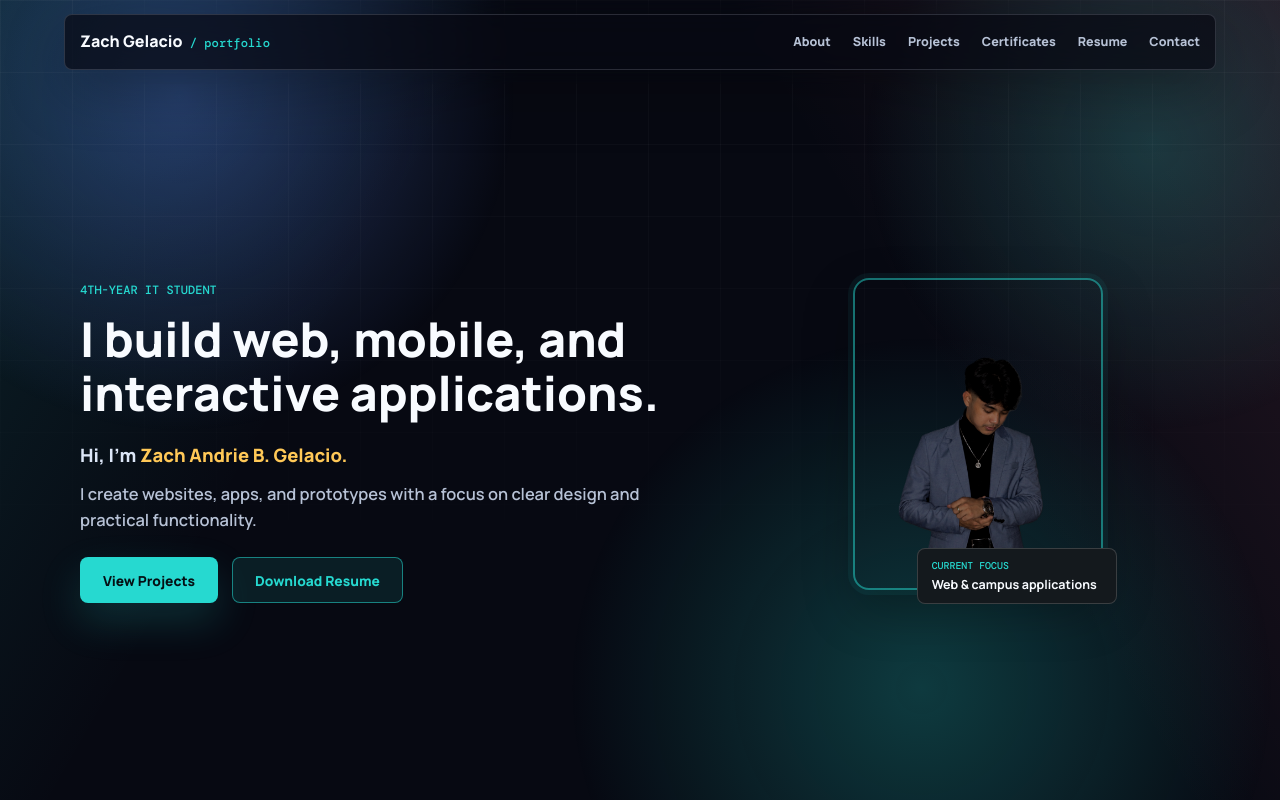
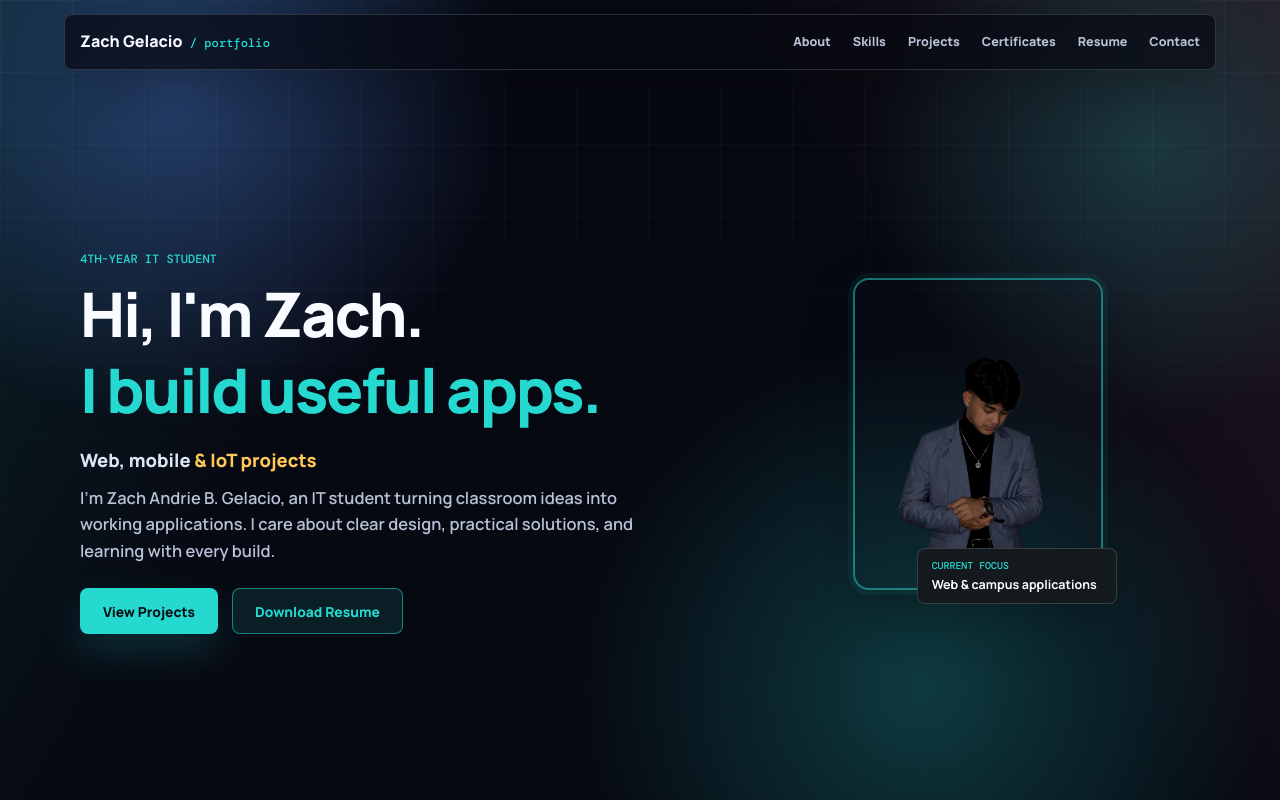
Before and after one commit to nubie69/Portfolio, a website: page index.html in a window 1280 px wide. Shown: the top 800 px of the page. Drawn offline with nearby package versions, Linux system fonts and the light colour scheme.

Commit message:
Edit introduction section

```diff
--- a/index.html
+++ b/index.html
@@ -27,9 +27,9 @@
     <section class="hero section-shell" aria-label="Introduction">
       <div class="hero-copy-block">
         <p class="eyebrow">4th-year IT student</p>
-        <h1>I build web, mobile, and interactive applications.</h1>
-        <p class="hero-tagline">Hi, I'm <span>Zach Andrie B. Gelacio.</span></p>
-        <p>I create websites, apps, and prototypes with a focus on clear design and practical functionality.</p>
+        <h1>Hi, I'm Zach.<span>I build useful apps.</span></h1>
+        <p class="hero-tagline">Web, mobile <span>&amp; IoT projects</span></p>
+        <p>I'm Zach Andrie B. Gelacio, an IT student turning classroom ideas into working applications. I care about clear design, practical solutions, and learning with every build.</p>
         <div class="hero-actions">
           <a class="button primary" href="#projects">View Projects</a>
           <a class="button accent" href="assets/resume/Zach-Gelacio-Resume.pdf" download="Zach-Andrie-Gelacio-Resume.pdf" target="_blank">Download Resume</a>
--- a/styles.css
+++ b/styles.css
@@ -1052,20 +1052,30 @@ section[id] { scroll-margin-top: 104px; }
   min-height: calc(100svh - var(--header-height, 84px));
   padding-block: clamp(32px, 6vh, 72px);
 }
-.hero h1 { font-size: 3rem; line-height: 1.12; }
+.hero h1 {
+  font-size: clamp(2.75rem, 4.8vw, 4.5rem);
+  line-height: 1.08;
+  letter-spacing: -0.035em;
+  text-wrap: balance;
+}
+.hero h1 > span {
+  display: block;
+  margin-top: 0.16em;
+  color: var(--cyan);
+}
 .hero-showcase { max-width: 270px; }
 .projects { padding-top: 24px; }
 .project-abstract span { font-size: 2rem; }
 @media (max-width: 960px) {
   .certificate-grid { grid-template-columns: repeat(2, minmax(0, 1fr)); }
   .hero { grid-template-columns: 1.4fr 0.6fr; gap: 24px; }
-  .hero h1 { font-size: 2.5rem; }
+  .hero h1 { font-size: clamp(2.5rem, 5vw, 3.5rem); }
   .site-header, .site-footer { gap: 16px; }
   .nav-links, .footer-links { flex-wrap: wrap; gap: 12px; }
 }
 @media (max-width: 680px) {
   .hero { grid-template-columns: 1fr; }
-  .hero h1 { font-size: 2rem; }
+  .hero h1 { font-size: clamp(2.25rem, 9vw, 3.5rem); }
   .hero-showcase { display: none; }
   .hero-actions { margin-top: 24px; gap: 10px; }
   .projects .section-title, .collection-heading h1 { font-size: 2rem; }
```
